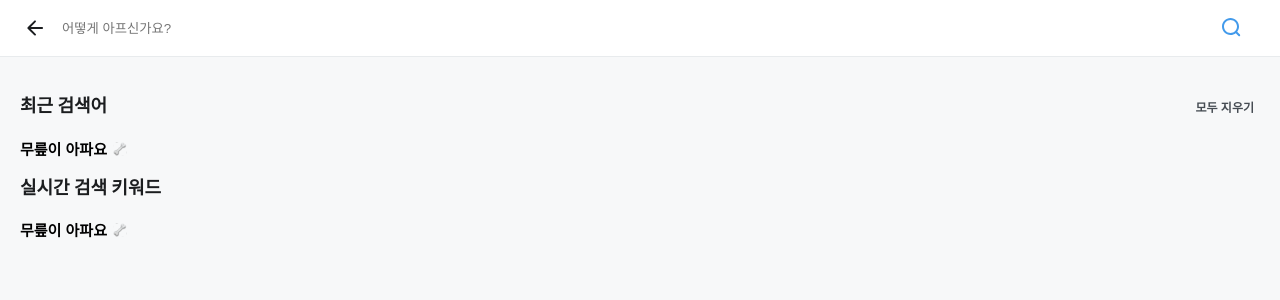
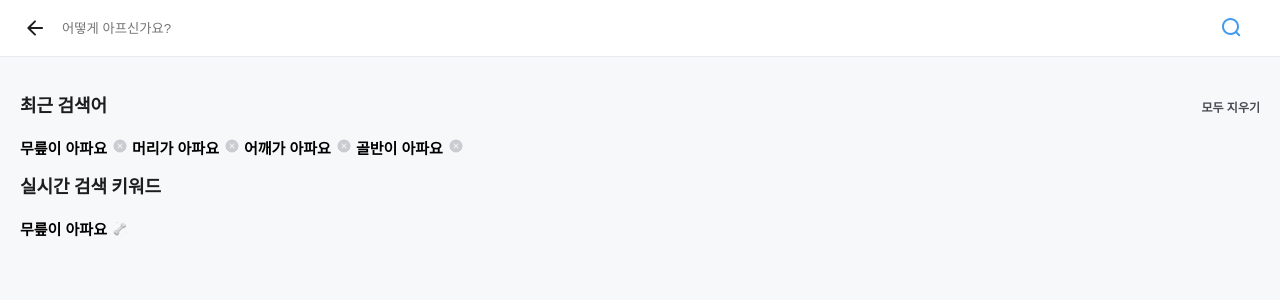
Before and after one commit to restareaByWeezy/fe_medikit, a Next.js app: page /search in a window 1280 px wide. Shown: the top 300 px of the page. Built offline with nearby package versions, Linux system fonts and the light colour scheme; a web font is replaced by a local one.

Commit message:
✨ Feat: badge delete logic

```diff
--- a/src/components/common/Badge/index.tsx
+++ b/src/components/common/Badge/index.tsx
@@ -1,16 +1,27 @@
+import { MouseEvent } from 'react'
+
 import { CSS } from '@stitches/react'
+import { IconDelete } from 'assets/svg'
 import Image from 'next/image'
 
 import Button from '../Button'
 
 interface BadgeProps {
   title: string
-  icon?: string
-  iconPosition: 'suffix' | 'prefix'
+  iconUrl?: string
+  deleteIcon?: boolean
+  iconPosition?: 'suffix' | 'prefix'
   css?: CSS
+  onClick?: (e: MouseEvent<HTMLDivElement>) => void
 }
 
-const Badge = ({ title, icon, iconPosition, css }: BadgeProps) => {
+const Badge = ({
+  title,
+  iconPosition,
+  css,
+  deleteIcon,
+  onClick,
+}: BadgeProps) => {
   const iconGap = iconPosition === 'prefix' ? '0 0 0 6px' : '0 6px 0 0'
   return (
     <Button css={css} badge>
@@ -21,6 +32,11 @@ const Badge = ({ title, icon, iconPosition, css }: BadgeProps) => {
       {iconPosition === 'suffix' && (
         <Image width="14px" height="14px" src={'/iconExample.svg'} alt="icon" />
       )}
+      {deleteIcon && (
+        <div data-title={title} onClick={onClick}>
+          <IconDelete />
+        </div>
+      )}
     </Button>
   )
 }
--- a/src/components/common/Button/index.tsx
+++ b/src/components/common/Button/index.tsx
@@ -113,6 +113,12 @@ const Button = styled(ButtonBase, {
         fontSize: '$BODY2',
         padding: '0px',
         border: 'none',
+        '&:active': {
+          backgroundColor: 'transparent',
+        },
+        '&:hover': {
+          backgroundColor: 'transparent',
+        },
       },
     },
   },
--- a/src/components/elements/Search/_fragments/RecentKeyWords.tsx
+++ b/src/components/elements/Search/_fragments/RecentKeyWords.tsx
@@ -1,3 +1,5 @@
+import { MouseEvent, useEffect, useState } from 'react'
+
 import Badge from 'components/common/Badge'
 import Text from 'components/common/Text'
 import Col from 'components/common/_Grid/Col'
@@ -5,6 +7,30 @@ import Row from 'components/common/_Grid/Row'
 import { styled } from 'styles/globalStitches'
 
 const RecentKeyWords = () => {
+  const [recentSearch, setRecentSearch] = useState([
+    { title: '무릎이 아파요' },
+    { title: '머리가 아파요' },
+    { title: '어깨가 아파요' },
+    { title: '골반이 아파요' },
+  ])
+  const handleClick = (e: MouseEvent<HTMLDivElement>) => {
+    const newArr = recentSearch.filter(
+      keyword => keyword.title !== e.currentTarget.dataset.title,
+    )
+    setRecentSearch(newArr)
+  }
+
+  const recentSearchList = recentSearch.map(item => {
+    return (
+      <Badge
+        key={item.title}
+        title={item.title}
+        deleteIcon
+        onClick={handleClick}
+      />
+    )
+  })
+
   return (
     <Wrapper>
       <Row css={{ m: '20px 0 22px' }} justify="spaceBetween">
@@ -13,9 +39,7 @@ const RecentKeyWords = () => {
         </Text>
         <DeleteBtn>모두 지우기</DeleteBtn>
       </Row>
-      <RecentTagList>
-        <Badge title="무릎이 아파요" iconPosition="suffix" />
-      </RecentTagList>
+      <RecentTagList>{recentSearchList}</RecentTagList>
     </Wrapper>
   )
 }
@@ -30,4 +54,6 @@ const DeleteBtn = styled('button', {
   fontWeight: '$semiBold',
 })
 
-const RecentTagList = styled('div', {})
+const RecentTagList = styled(Row, {
+  gap: '5px',
+})
--- a/src/components/elements/Search/_fragments/SearchContent.tsx
+++ b/src/components/elements/Search/_fragments/SearchContent.tsx
@@ -42,6 +42,8 @@ const SearchContent = () => {
 
 export default SearchContent
 
+// STYLE ///////////////////////////
+
 const Wrapper = styled(Col, {
   p: '20px',
 })
--- a/src/styles/global.scss
+++ b/src/styles/global.scss
@@ -187,6 +187,8 @@ table {
 }
 
 button {
+  padding: 0;
+  margin: 0;
   background-color: transparent;
   border: none;
   color: black;
```
